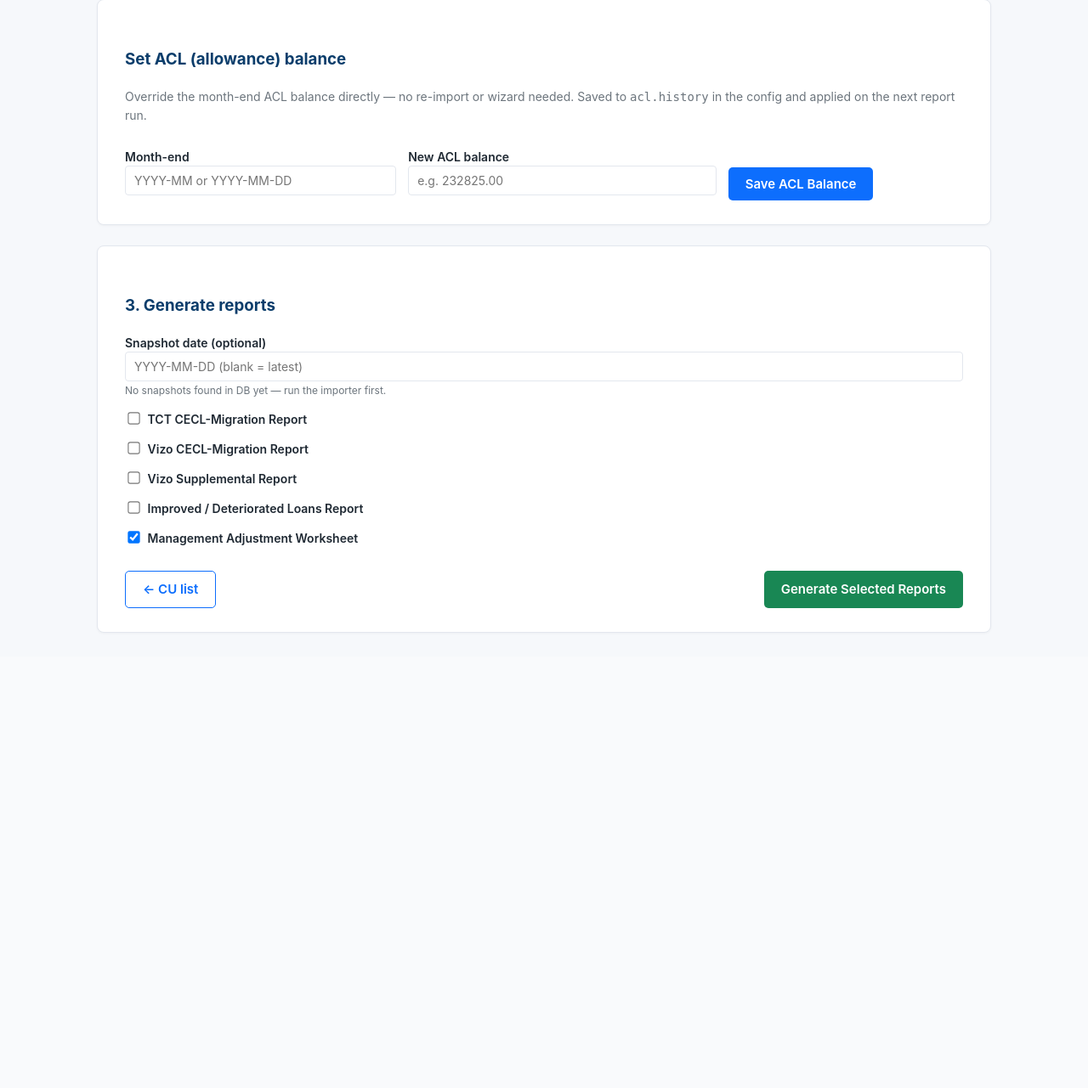
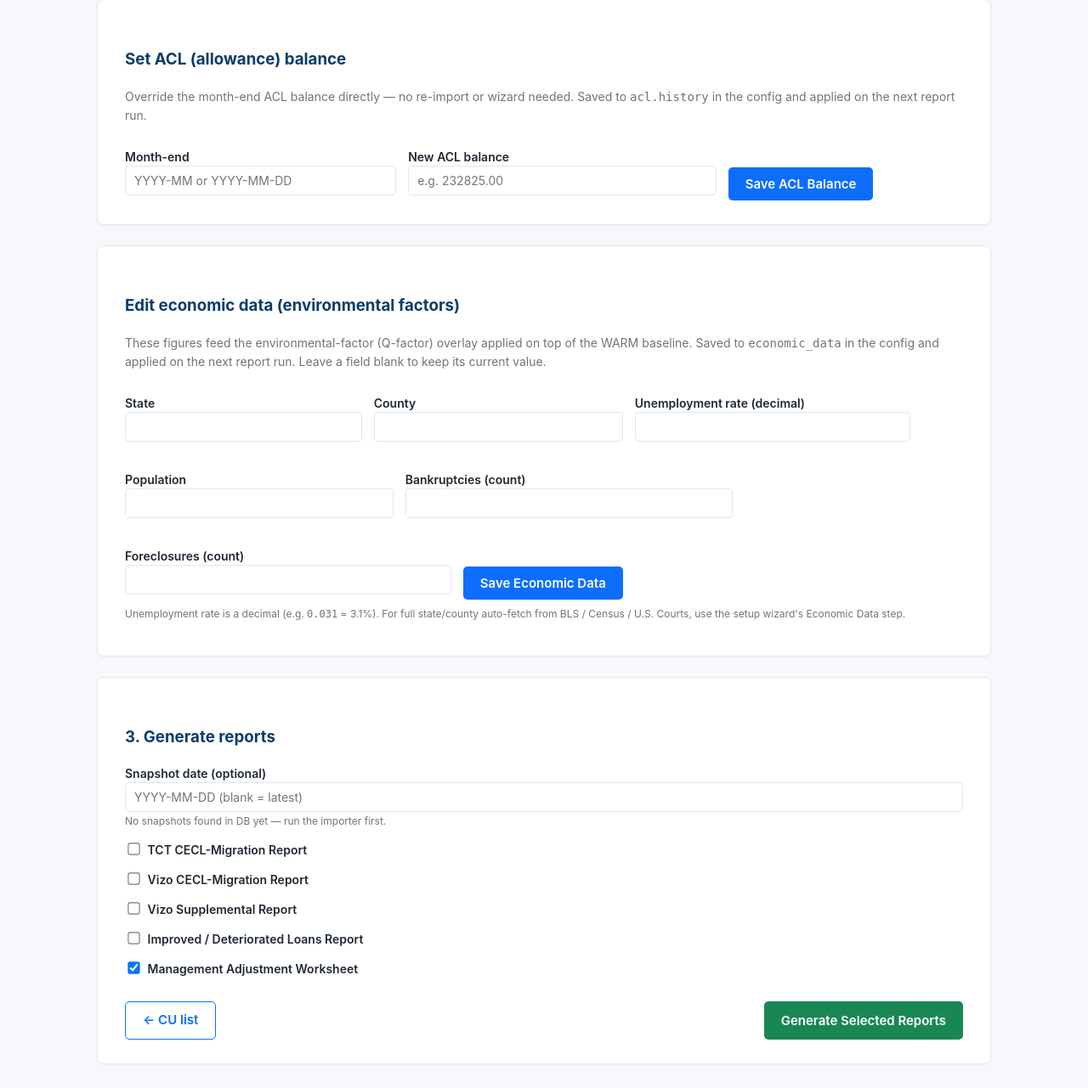
Before and after one commit to bevans-tctrisk/CECL, a Flask app: template cecl_ui/templates/run/client_dashboard.html in a window 1280 px wide. Shown: the part 865-2146 px from the top of the page at 85% size. Before the commit the page ends 1610 px from the top, so only its background shows below. Run offline with Flask 3, Linux system fonts and the light colour scheme; the template is opened without the code that fills it, so the values that code supplies are empty.

Commit message:
Dashboard: add 'Edit economic data' section below Set ACL balance
New card + POST /run/<cu>/set-economic to edit economic_data (state, county,
unemployment_rate, population, bankruptcies, foreclosures) without re-running
the wizard. Writes cfg['economic_data'] (same block the wizard populates);
blank fields preserved. Applied on next report run.

```diff
--- a/cecl_ui/templates/run/client_dashboard.html
+++ b/cecl_ui/templates/run/client_dashboard.html
@@ -115,6 +115,49 @@
 </div>
 
 <div class="card">
+  <h3>Edit economic data (environmental factors)</h3>
+  <p class="muted">
+    These figures feed the environmental-factor (Q-factor) overlay applied on
+    top of the WARM baseline. Saved to <code>economic_data</code> in the config
+    and applied on the next report run. Leave a field blank to keep its current
+    value.
+  </p>
+  <form method="post" action="{{ url_for('run.set_economic', short_name=short_name) }}"
+        style="display:flex; flex-wrap:wrap; gap:14px; align-items:flex-end;">
+    <label>State
+      <input type="text" name="state"
+             value="{{ economic_data.get('state', '') }}">
+    </label>
+    <label>County
+      <input type="text" name="county"
+             value="{{ economic_data.get('county', '') }}">
+    </label>
+    <label>Unemployment rate (decimal)
+      <input type="number" step="0.001" min="0" max="1" name="unemployment_rate"
+             value="{{ economic_data.get('unemployment_rate', '') }}">
+    </label>
+    <label>Population
+      <input type="number" min="0" name="population"
+             value="{{ economic_data.get('population', '') }}">
+    </label>
+    <label>Bankruptcies (count)
+      <input type="number" min="0" name="bankruptcies"
+             value="{{ economic_data.get('bankruptcies', '') }}">
+    </label>
+    <label>Foreclosures (count)
+      <input type="number" min="0" name="foreclosures"
+             value="{{ economic_data.get('foreclosures', '') }}">
+    </label>
+    <button class="btn btn-primary" type="submit">Save Economic Data</button>
+  </form>
+  <p class="help" style="margin-top:8px;">
+    Unemployment rate is a decimal (e.g. <code>0.031</code> = 3.1%). For full
+    state/county auto-fetch from BLS / Census / U.S. Courts, use the setup
+    wizard's Economic Data step.
+  </p>
+</div>
+
+<div class="card">
   <h3>3. Generate reports</h3>
   <form method="post" action="{{ url_for('run.reports', short_name=short_name) }}">
     <label>Snapshot date (optional)
```
Also changed, not shown: cecl_ui/routes/run.py (+58 -0 lines).
